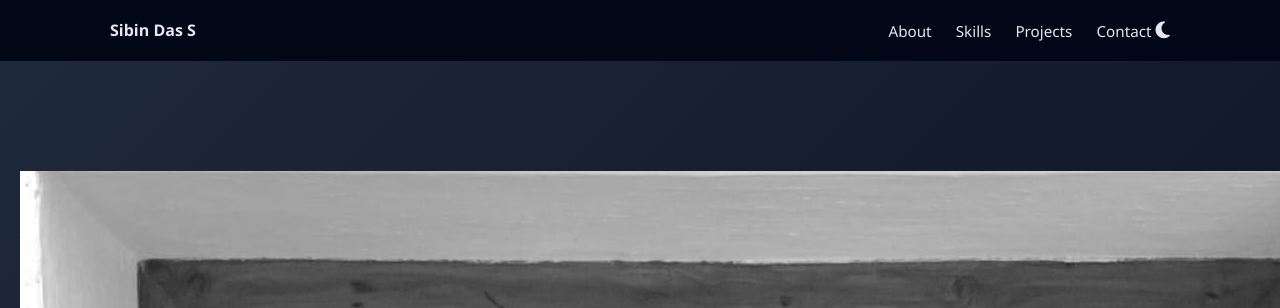
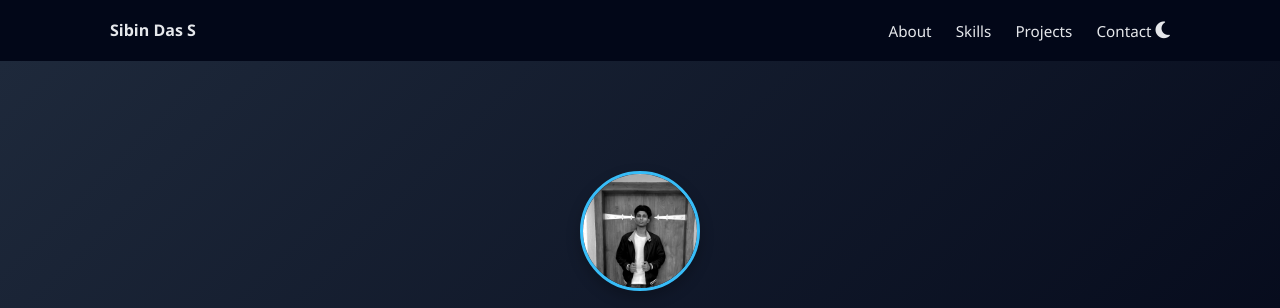
Before and after one commit to Sibinsd/sibindas.github.io, a plain HTML site: page index.html in a window 1280 px wide. Shown: the top 308 px of the page. Drawn offline with Linux system fonts and the light colour scheme.

Commit message:
Update index.html

```diff
--- a/index.html
+++ b/index.html
@@ -9,6 +9,17 @@
   <link href="https://cdnjs.cloudflare.com/ajax/libs/font-awesome/6.5.0/css/all.min.css" rel="stylesheet">
 
   <style>
+    .profile-pic {
+  width: 120px;
+  height: 120px;
+  border-radius: 50%;
+  object-fit: cover;
+  border: 3px solid #38bdf8;
+  box-shadow: 0 6px 14px rgba(0,0,0,0.25);
+  display: block;
+  margin: 0 auto 20px;
+}
+
     :root {
       --bg: #0f172a;
       --card: #020617;
```
